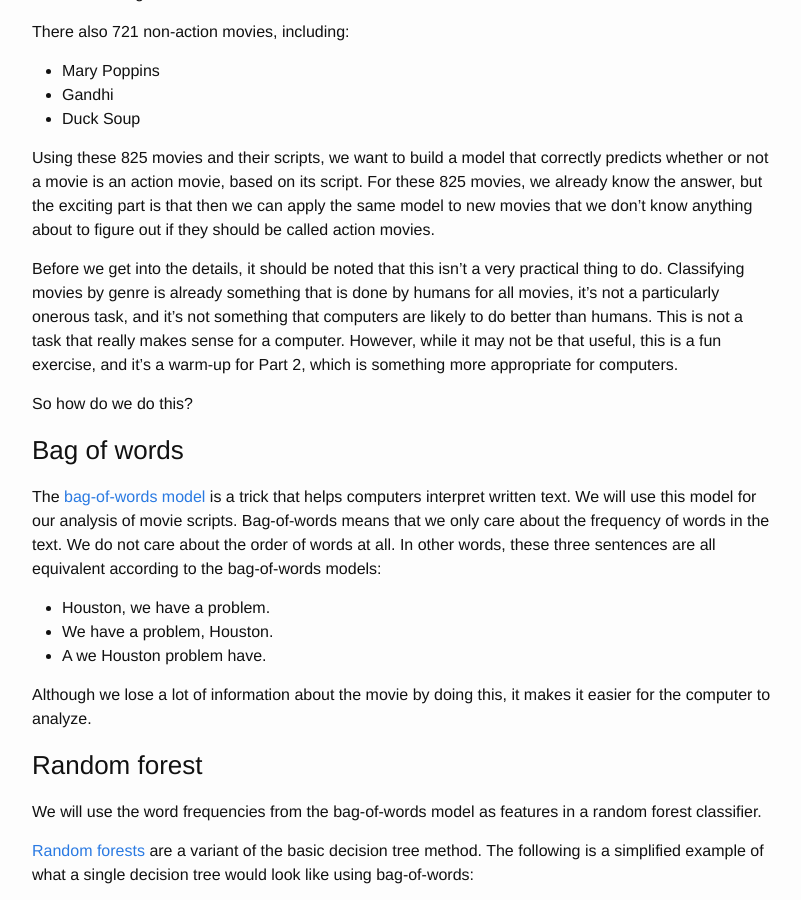
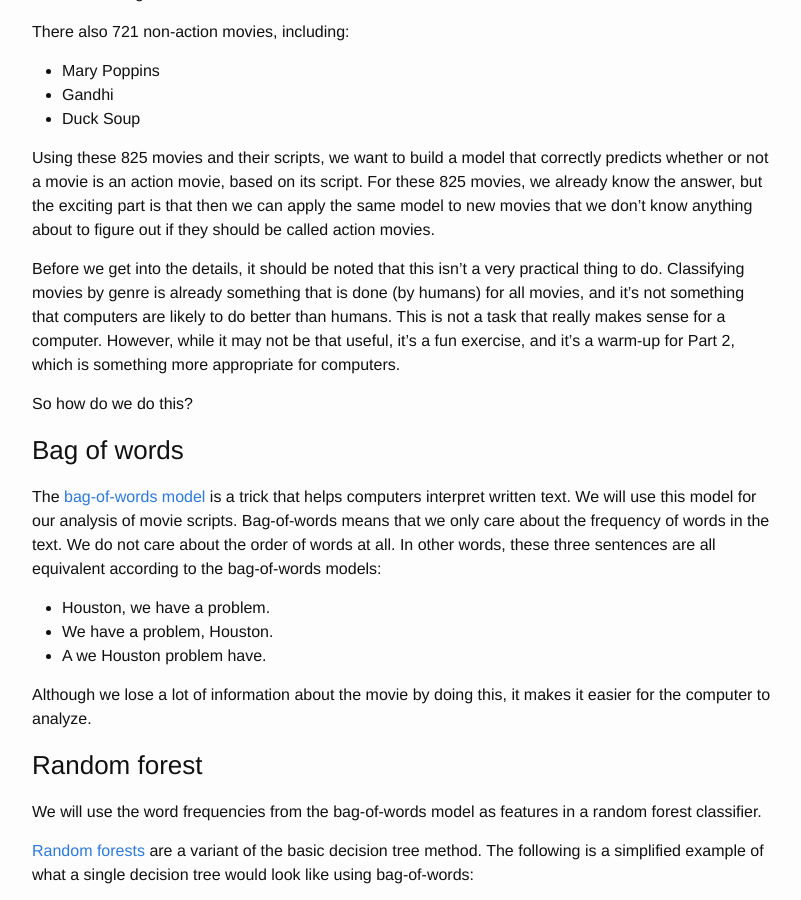
Before and after one commit to wlevine/wlevine.github.io, a Jekyll site: the page built from _posts/2016-11-11-movie-scripts.markdown, in a window 1280 px wide and 900 px high, scrolled down 873 px. Shown: the whole window, without its empty margins (238-1039 px from the left). Built offline with Jekyll 4.4.1, drawn with Linux system fonts in a browser that asks for light colours; Markdown is read by kramdown in place of the engine named in the settings; some of the changed text lies outside the part shown.

Commit message:
more polish

```diff
--- a/_posts/2016-11-11-movie-scripts.markdown
+++ b/_posts/2016-11-11-movie-scripts.markdown
@@ -37,12 +37,11 @@ out if they should be called action movies.
 
 Before we get into the details, it should be noted that this isn't a very practical thing to do.
 Classifying movies by genre is already something
-that is done by humans for all movies, it's not a particularly onerous task, and it's not something that computers are likely to
+that is done (by humans) for all movies, and it's not something that computers are likely to
 do better than humans.
 This is not a task that really makes sense for a computer.
-However, while it may not be that useful, this is a fun exercise, and it's a warm-up for Part 2, which is
+However, while it may not be that useful, it's a fun exercise, and it's a warm-up for Part 2, which is
 something more appropriate for computers.
-<!-- TODO fix this paragraph -->
 
 So how do we do this?
 
@@ -375,7 +374,7 @@ including negative numbers and decimals) rather than a binary choice (action or
 It turns out that,
 just like with genres, some factors are easier to predict than other. Factor 4 is an interesting case.
 Here we show the six movies with the most extreme Factor 4 values, and the words that best
-predict Factor 4.
+predict Factor 4:
 
 <img src="{{ root_url }}/source/images/factor4.png" />
 
```
